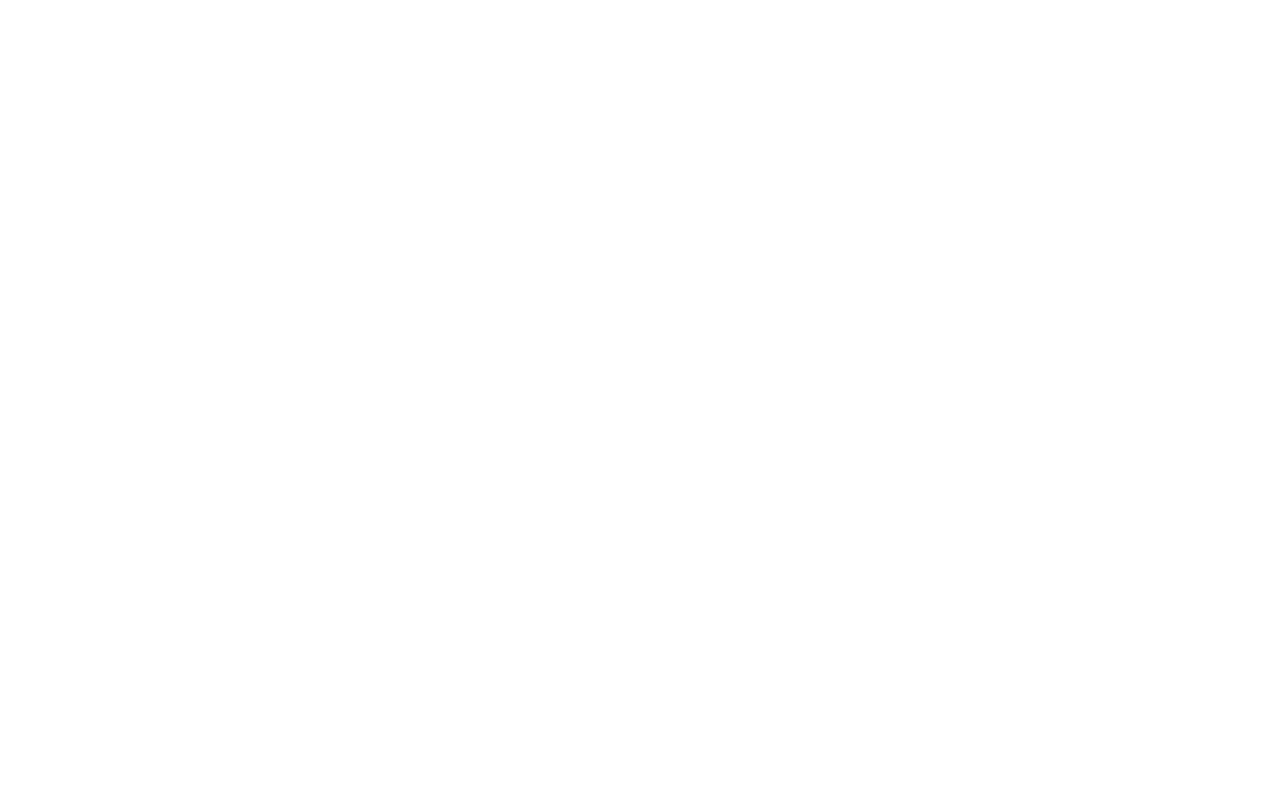
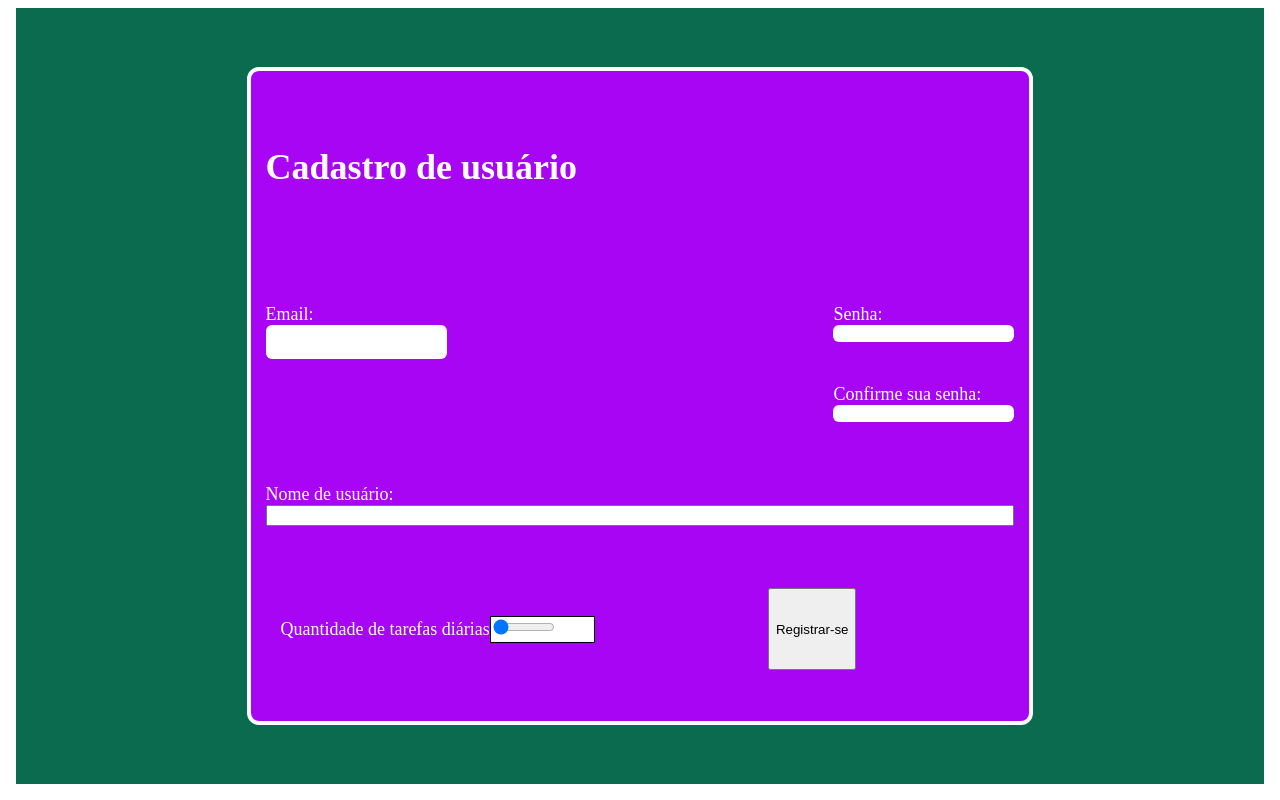
Before and after one commit to dev-marcoslsilva/to-do_List_Project, an Angular app in the folder frontend/project_components/: page /register in a window 1280 px wide. Before the commit this address led to /. Built offline with nearby package versions, Linux system fonts and the light colour scheme.

Commit message:
Frontend. Páginas de Login e Cadastro de usuário

```diff
--- a/frontend/project_components/src/app/app.routes.ts
+++ b/frontend/project_components/src/app/app.routes.ts
@@ -1,7 +1,9 @@
 import { Routes } from '@angular/router';
 import {Login} from './pages/login/login';
+import {UserRegister} from "./pages/user_register/user_register";
 
 export const routes: Routes = [
     {path: 'login', component: Login},
-    {path: '', redirectTo: 'login', pathMatch: 'full'}
+    {path: '', redirectTo: 'login', pathMatch: 'full'},
+    {path: 'register', component: UserRegister}
 ];
--- a/frontend/project_components/src/app/pages/login/login.css
+++ b/frontend/project_components/src/app/pages/login/login.css
@@ -40,6 +40,30 @@
     border-left: #A805F5 solid 8px;
 }
 
+.login_container{
+    border: white, solid, 4px;
+    border-radius: 12px;
+    background-color: var(--roxo);
+    display: flex;
+    flex-direction: column;
+    justify-content: center;
+    align-items: center;
+    width: 80%;
+    height: 80vh;
+    gap: 15px;
+}
+
+.stilization_dots{
+    display: flex;
+    gap: 10px;
+    padding-top: 25px;
+}
+
+.dot{
+    background-color: none;
+    border-radius: 100%;
+}
+
 
 #login_input{
     width: 50%;
@@ -76,3 +100,7 @@
     align-items: center;
     padding-top: 25px;
 }
+
+.links_login{
+    color: var(--ciano)
+}
--- a/frontend/project_components/src/app/pages/login/login.html
+++ b/frontend/project_components/src/app/pages/login/login.html
@@ -14,20 +14,30 @@
     <div class="div_login">
       <div class="stilization dots">
         <div class="dot"></div>
+        <div class="dot"></div>
+        <div class="dot"></div>
+        <div class="dot"></div>
+        <div class="dot"></div>
+        <div class="dot"></div>
+        <div class="dot"></div>
+        <div class="dot"></div>
+        <div class="dot"></div>
       </div>
 
-      <h1>Seja bem vindo de volta!</h1>
+      <div class="login_container">
 
-      <input type="email" name="login" id="login_input" />
-      <input type="password" name="password" id="password_input" />
+        <h1>Seja bem vindo de volta!</h1>
 
-      <button id="login_button">Entrar</button>
+        <input type="email" name="login" id="login_input" placeholder = "Digite seu login"/>
+        <input type="password" name="password" id="password_input" placeholder = "Digite sua senha"/>
 
-      <div class="register_and_password">
-        <p>Não tem uma conta ainda? <a href="#" class="register_link">Cadastre-se!</a></p>
-        <p>esqueceu a senha? <a href="#" class="password_link">redefinir senha</a></p>
+        <button id="login_button">Entrar</button>
+
+        <div class="register_and_password">
+          <p>Não tem uma conta ainda? <a href="#" class="links_login">Cadastre-se!</a></p>
+          <p>esqueceu a senha? <a href="#" class="links_login">redefinir senha</a></p>
+        </div>
       </div>
-
 
         <h6>Created by: Marcos Leite</h6>
     </div>
--- /dev/null
+++ b/frontend/project_components/src/app/pages/user_register/user_register.css
@@ -0,0 +1,81 @@
+:root{
+    --roxo: #A805F5;
+    --ciano: #05F581;
+    --amarelo-laranja: #F5A406;
+    --amarelo-escuro: #A07D38;
+    --roxo-escuro: #633D75;
+    --ciano-escuro: #0B6B4F;
+    --cianinho-escuro: #3D755A;
+
+}
+
+
+body{
+    height: 97vh;
+    color: white;
+    font-size: 18px;
+}
+
+.title{
+    color: white;
+}
+.container_user_register_page{
+    background-color: var(--ciano-escuro);
+    display: flex;
+    justify-content: center;
+    align-items: center;
+    height: 100%;
+}
+.container_user_register{
+    display: flex;
+    flex-direction: column;
+    align-items: stretch;
+    justify-content: space-around;
+    gap: 20px;
+    height: 80%;
+    width: 60%;
+    background-color: var(--roxo);
+    border: white solid 4px;
+    border-radius: 12px;
+    padding: 15px;
+}
+
+.labels_inputs{
+    display: flex;
+    flex-direction: column;
+}
+
+.stilization_form{
+    display: flex;
+    justify-content: space-between;
+    align-items: top;
+}
+
+.name{
+    margin-top: 20px;
+    margin-bottom: 20px;
+}
+
+.tasks_per_day{
+    display: flex;
+    justify-content: center;
+    align-items: center;
+}
+
+#DailyTasksRange{
+    width: 60%;
+}
+
+#tasks{
+    background-color: white;
+    border: black solid 1px;
+    color : var(--roxo);
+    width: 30%;
+    height: 30%;
+}
+
+.input{
+    border: none;
+    border-radius: 6px;
+    height: 20%;
+}
--- /dev/null
+++ b/frontend/project_components/src/app/pages/user_register/user_register.html
@@ -0,0 +1,67 @@
+<!DOCTYPE html>
+<html lang="pt-br">
+  <head>
+    <meta charset="UTF-8" />
+    <meta name="viewport" content="width=device-width, initial-scale=1.0" />
+    <title>Cadastro de usuário</title>
+  </head>
+  <body>
+    <div class="container_user_register_page">
+      <div class="container_user_register">
+        <h1 class="title">Cadastro de usuário</h1>
+        <form>
+          <div class="stilization_form">
+            <div class="labels_inputs">
+              <label for="email">Email:</label>
+              <input type="email" id="email" name="email" class="input" required />
+            </div>
+            <div class="password_and_confirmPassword">
+              <div class="labels_inputs">
+                <label for="password">Senha:</label>
+                <input type="password" id="password" name="password" class="input" required /><br /><br />
+                <div class="labels_inputs">
+                  <label for="password">Confirme sua senha:</label>
+                  <input type="password" id="password" name="password" class="input" required /><br /><br />
+                </div>
+              </div>
+            </div>
+          </div>
+
+          <div class="name">
+            <div class="labels_inputs">
+              <label for="username">Nome de usuário:</label>
+              <input type="text" id="username" name="username" required /><br /><br />
+            </div>
+          </div>
+          <div class="stilization_form">
+            <div class="tasks_per_day">
+
+              <div class="labels_inputs">
+                <label for="Tasks"
+                  >Quantidade de tarefas diárias</label
+                >
+
+              </div>
+              <div id="tasks">
+                <input
+                type="range"
+                name="DailyTasks"
+                id="DailyTasksRange"
+                  min="5"
+                  max="25"
+                  value="5"
+                />
+                <p>25</p>
+              </div>
+            </div>
+
+
+            <button type="submit">Registrar-se</button>
+
+            <i></i>
+          </div>
+        </form>
+      </div>
+    </div>
+  </body>
+</html>
```
Also changed, not shown: frontend/project_components/src/app/pages/user_register/user_register.ts (added, +11 -0 lines), 1 other file (tests, documents, lock files or other folders).
